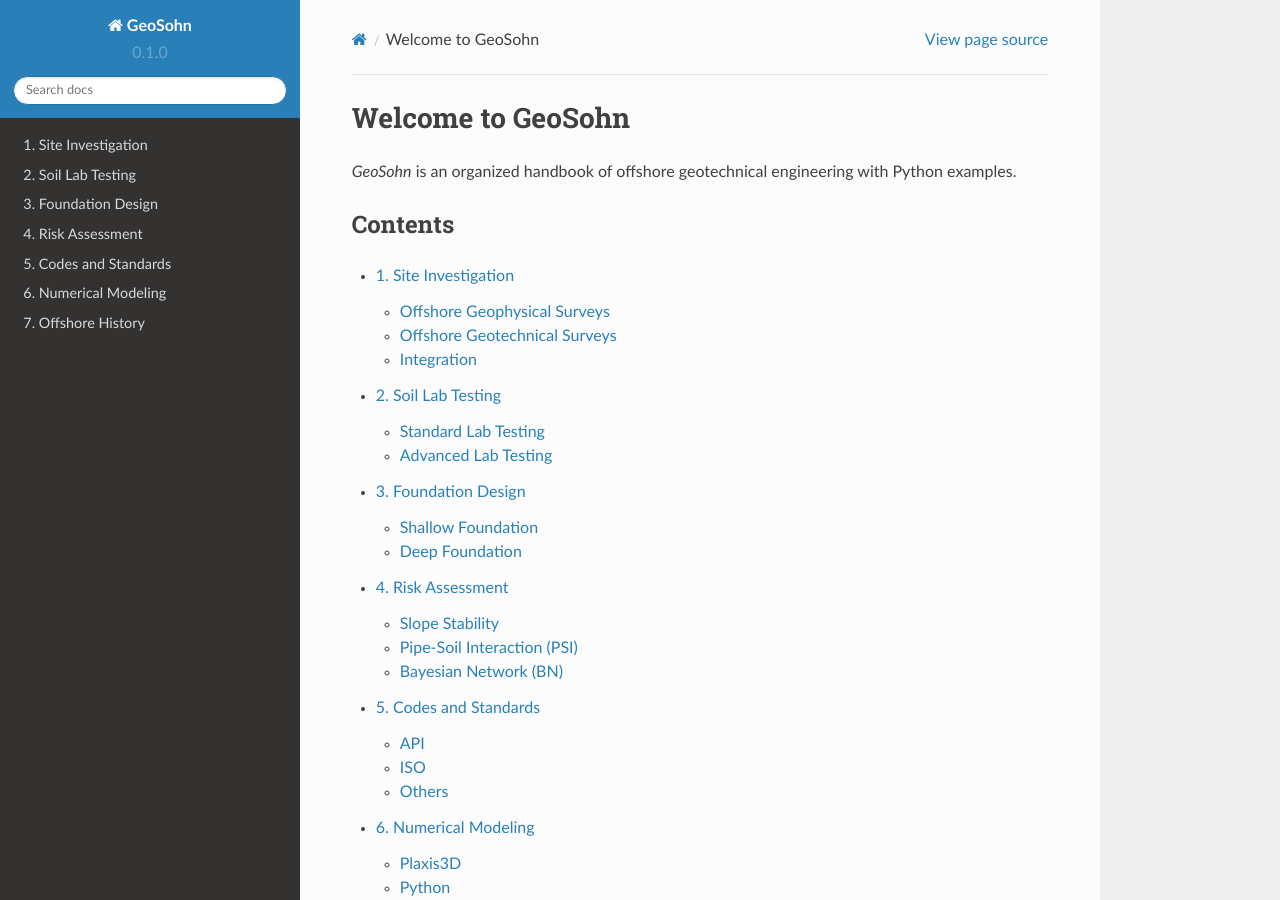
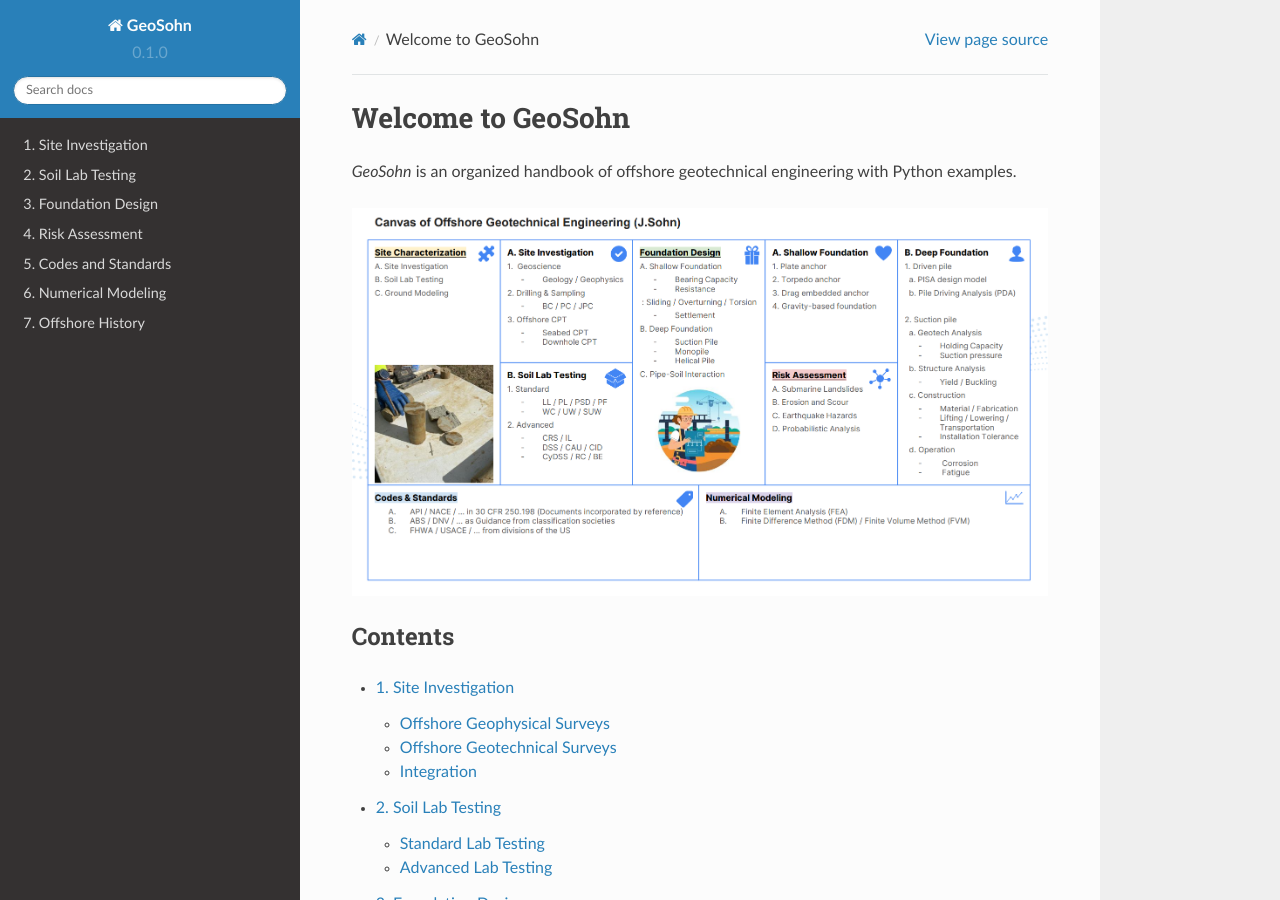
Before and after one commit to jrson11/GeoSohn, a Sphinx documentation site: the page built from docs/source/index.rst, in a window 1280 px wide and 900 px high. Built offline with Sphinx 7.4.7 and the Read the Docs theme 2.0.0, drawn with Linux system fonts in a browser that asks for light colours.

Commit message:
Update index.rst

```diff
--- a/docs/source/index.rst
+++ b/docs/source/index.rst
@@ -3,6 +3,8 @@ Welcome to GeoSohn
 
 *GeoSohn* is an organized handbook of offshore geotechnical engineering with Python examples.
 
+.. image:: ../images/Canvas_of_Offshore_Geotech(Sep2023).png
+   :width: 800
 
 Contents
 --------
@@ -17,6 +19,3 @@ Contents
    5. Codes and Standards <5-Codes_and_Standards.rst>
    6. Numerical Modeling <6-Numerical_Modeling.rst>
    7. Offshore History <7-Offshore_History.rst>
-
-.. image:: ../images/Canvas_of_Offshore_Geotech(Sep2023).png
-   :width: 800
```
